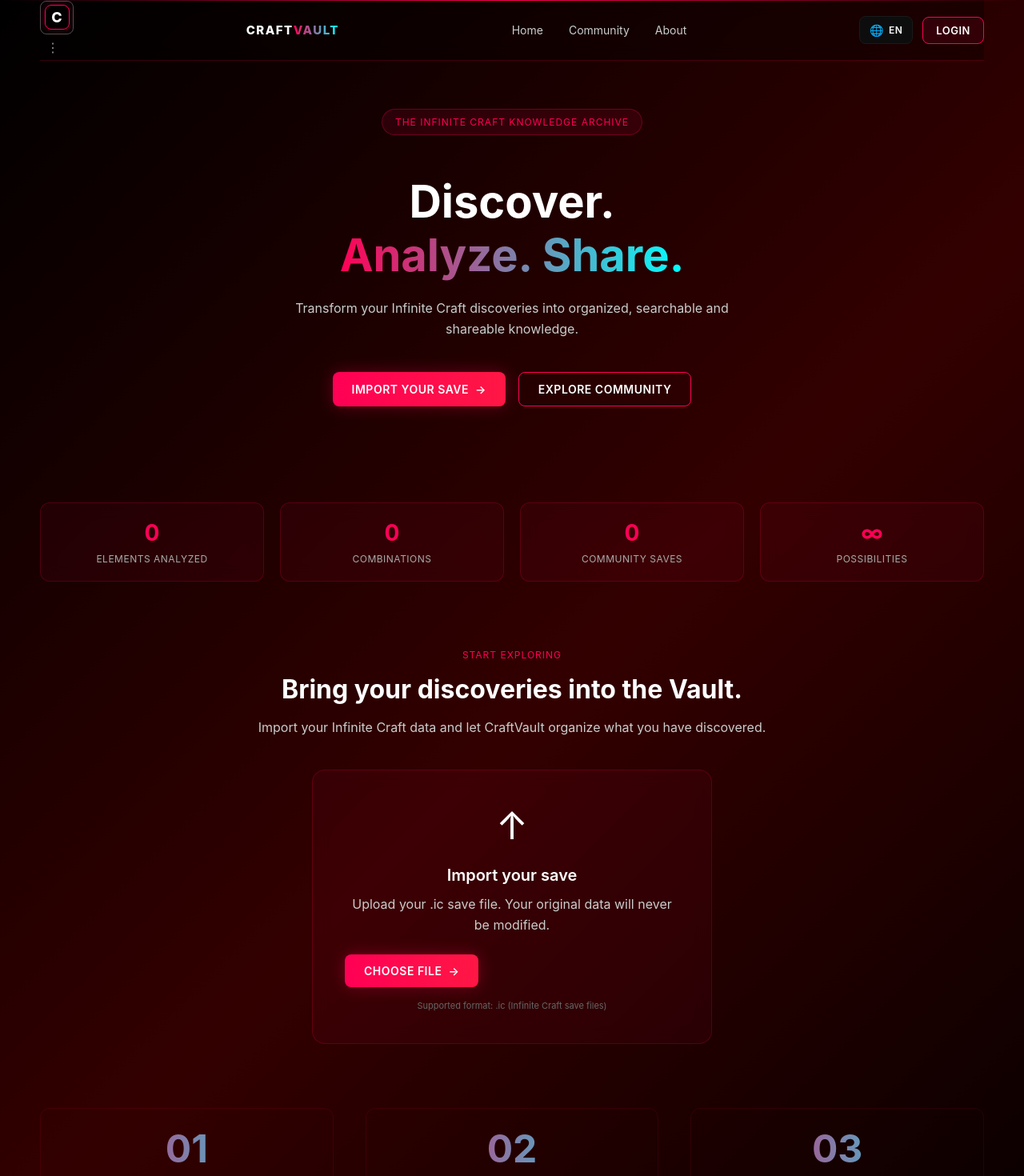
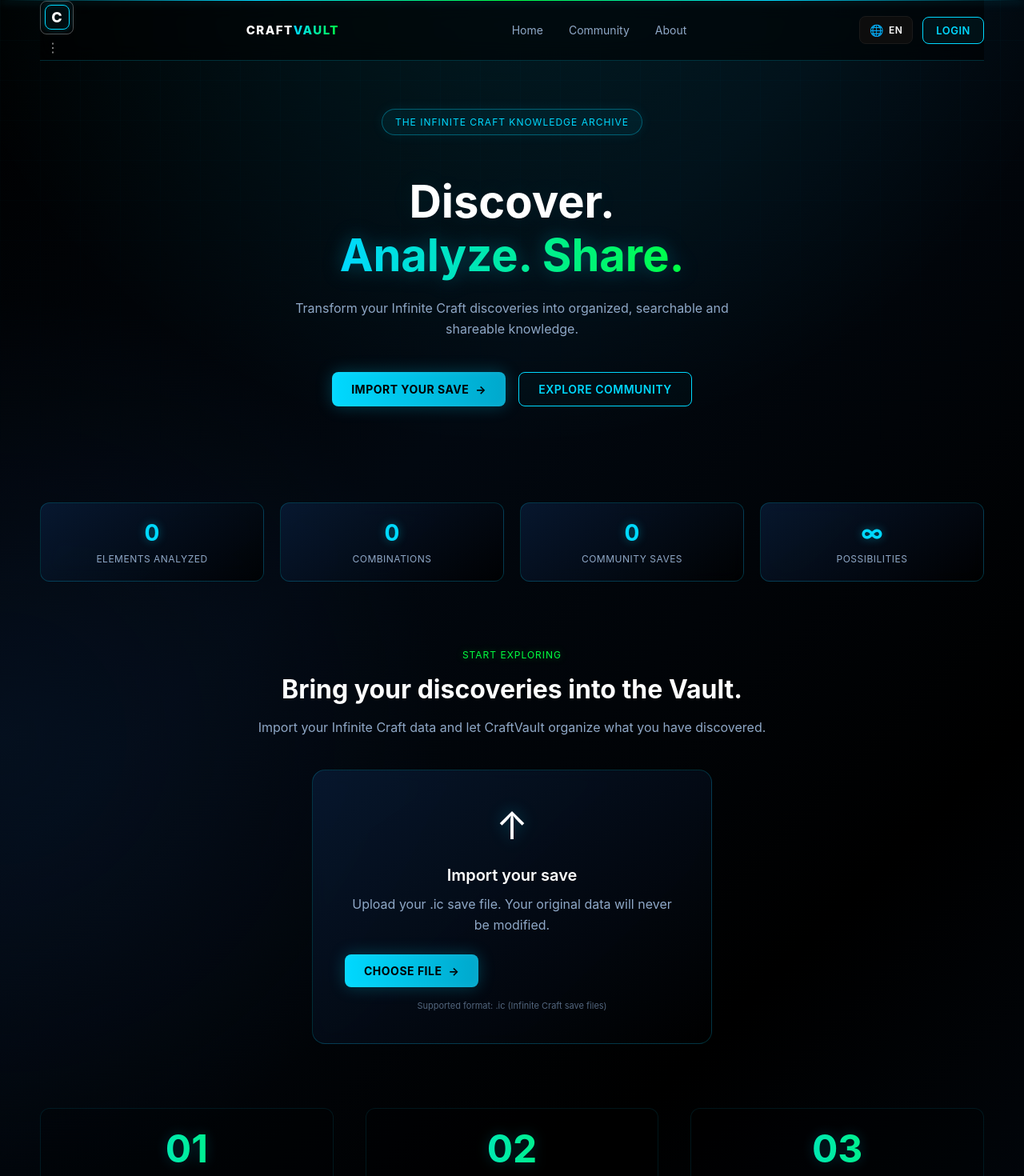
Before and after one commit to tsuki0-0/craftvault-web, a React (Vite) app: page / in a window 1280 px wide. Shown: the top 1470 px of the page at 80% size. Built offline with nearby package versions, Linux system fonts and the light colour scheme.

Commit message:
Desing do Site

```diff
--- a/src/App.css
+++ b/src/App.css
@@ -1,8 +1,26 @@
 .app {
   min-height: 100vh;
-  background: linear-gradient(135deg, #000000 0%, #1a0000 25%, #330000 50%, #1a0000 75%, #000000 100%);
+  background:
+    radial-gradient(
+      circle at 50% -10%,
+      rgba(0, 217, 255, 0.12) 0%,
+      transparent 35%
+    ),
+    radial-gradient(
+      circle at 0% 50%,
+      rgba(10, 31, 61, 0.35) 0%,
+      transparent 35%
+    ),
+    linear-gradient(
+      135deg,
+      #000000 0%,
+      #020810 35%,
+      #000000 70%,
+      #020810 100%
+    );
   color: #ffffff;
   position: relative;
+  overflow: hidden;
 }
 
 .app::before {
@@ -12,8 +30,29 @@
   left: 0;
   right: 0;
   height: 1px;
-  background: linear-gradient(90deg, transparent, #ff0055, transparent);
+  background: linear-gradient(
+    90deg,
+    transparent,
+    #00d9ff,
+    #00ff41,
+    #00d9ff,
+    transparent
+  );
   z-index: 1000;
+  box-shadow: 0 0 12px rgba(0, 217, 255, 0.7);
+}
+
+.app::after {
+  content: '';
+  position: fixed;
+  inset: 0;
+  pointer-events: none;
+  background-image:
+    linear-gradient(rgba(0, 217, 255, 0.025) 1px, transparent 1px),
+    linear-gradient(90deg, rgba(0, 217, 255, 0.025) 1px, transparent 1px);
+  background-size: 50px 50px;
+  mask-image: linear-gradient(to bottom, black, transparent 75%);
+  z-index: 0;
 }
 
 .header {
@@ -23,9 +62,11 @@
   display: flex;
   align-items: center;
   justify-content: space-between;
-  border-bottom: 1px solid rgba(255, 0, 85, 0.2);
-  backdrop-filter: blur(10px);
-  background: rgba(0, 0, 0, 0.3);
+  border-bottom: 1px solid rgba(0, 217, 255, 0.2);
+  backdrop-filter: blur(12px);
+  background: rgba(0, 0, 0, 0.55);
+  position: relative;
+  z-index: 10;
 }
 
 .logo {
@@ -39,7 +80,7 @@
 }
 
 .logo > span:last-child > span {
-  background: linear-gradient(90deg, #ff0055, #00ffff);
+  background: linear-gradient(90deg, #00d9ff, #00ff41);
   -webkit-background-clip: text;
   -webkit-text-fill-color: transparent;
   background-clip: text;
@@ -50,11 +91,14 @@
   height: 31px;
   display: grid;
   place-items: center;
-  border: 1px solid #ff0055;
+  border: 1px solid #00d9ff;
   border-radius: 8px;
   font-size: 16px;
-  color: #ff0055;
-  box-shadow: 0 0 10px rgba(255, 0, 85, 0.3);
+  color: #00d9ff;
+  background: rgba(0, 217, 255, 0.05);
+  box-shadow:
+    0 0 10px rgba(0, 217, 255, 0.25),
+    inset 0 0 10px rgba(0, 217, 255, 0.05);
 }
 
 .nav {
@@ -63,7 +107,7 @@
 }
 
 .nav a {
-  color: #cccccc;
+  color: #8fa8c7;
   font-size: 14px;
   text-decoration: none;
   transition: all 0.2s ease;
@@ -73,16 +117,18 @@
 .nav a::after {
   content: '';
   position: absolute;
-  bottom: -4px;
+  bottom: -5px;
   left: 0;
   width: 0;
   height: 2px;
-  background: linear-gradient(90deg, #ff0055, #00ffff);
+  background: linear-gradient(90deg, #00d9ff, #00ff41);
   transition: width 0.3s ease;
+  box-shadow: 0 0 8px rgba(0, 217, 255, 0.6);
 }
 
 .nav a:hover {
   color: #ffffff;
+  text-shadow: 0 0 8px rgba(0, 217, 255, 0.5);
 }
 
 .nav a:hover::after {
@@ -91,9 +137,9 @@
 
 .header-button {
   padding: 8px 16px;
-  background: rgba(255, 0, 85, 0.1);
-  border: 1px solid #ff0055;
-  color: #ffffff;
+  background: rgba(0, 217, 255, 0.06);
+  border: 1px solid #00d9ff;
+  color: #00d9ff;
   border-radius: 8px;
   font-size: 13px;
   font-weight: 600;
@@ -104,14 +150,24 @@
 }
 
 .header-button:hover {
-  background: #ff0055;
+  background: #00d9ff;
   color: #000000;
-  box-shadow: 0 0 20px rgba(255, 0, 85, 0.5);
+  box-shadow:
+    0 0 15px rgba(0, 217, 255, 0.5),
+    0 0 35px rgba(0, 217, 255, 0.2);
+}
+
+.header-buttons {
+  display: flex;
+  align-items: center;
+  gap: 12px;
 }
 
 main {
   width: min(1180px, calc(100% - 40px));
   margin: 0 auto;
+  position: relative;
+  z-index: 1;
 }
 
 .hero {
@@ -122,14 +178,15 @@
 .hero-badge {
   display: inline-block;
   padding: 8px 16px;
-  background: rgba(255, 0, 85, 0.1);
-  border: 1px solid rgba(255, 0, 85, 0.3);
+  background: rgba(0, 217, 255, 0.06);
+  border: 1px solid rgba(0, 217, 255, 0.35);
   border-radius: 20px;
-  color: #ff0055;
+  color: #00d9ff;
   font-size: 12px;
   margin-bottom: 30px;
   text-transform: uppercase;
   letter-spacing: 1px;
+  box-shadow: 0 0 15px rgba(0, 217, 255, 0.08);
 }
 
 .hero h1 {
@@ -138,17 +195,23 @@
   font-weight: 700;
   color: #ffffff;
   line-height: 1.2;
+  text-shadow: 0 0 30px rgba(0, 217, 255, 0.08);
 }
 
 .hero h1 span {
-  background: linear-gradient(90deg, #ff0055, #00ffff);
+  background: linear-gradient(
+    90deg,
+    #00d9ff,
+    #00ff41
+  );
   -webkit-background-clip: text;
   -webkit-text-fill-color: transparent;
   background-clip: text;
+  filter: drop-shadow(0 0 12px rgba(0, 217, 255, 0.25));
 }
 
 .hero-description {
-  color: #cccccc;
+  color: #8fa8c7;
   font-size: 16px;
   max-width: 600px;
   margin: 0 auto 40px;
@@ -164,37 +227,48 @@
 
 .primary-button {
   padding: 12px 24px;
-  background: linear-gradient(90deg, #ff0055, #ff1744);
-  color: #ffffff;
+  background: linear-gradient(
+    90deg,
+    #00d9ff,
+    #00a8cc
+  );
+  color: #000000;
   border: none;
   border-radius: 8px;
-  font-weight: 600;
+  font-weight: 700;
   font-size: 14px;
   cursor: pointer;
   transition: all 0.2s ease;
   display: flex;
   align-items: center;
+  justify-content: center;
   gap: 8px;
   text-transform: uppercase;
   letter-spacing: 0.5px;
-  box-shadow: 0 0 20px rgba(255, 0, 85, 0.3);
+  box-shadow:
+    0 0 20px rgba(0, 217, 255, 0.25),
+    inset 0 0 10px rgba(255, 255, 255, 0.08);
 }
 
 .primary-button:hover {
-  box-shadow: 0 0 30px rgba(255, 0, 85, 0.6);
+  box-shadow:
+    0 0 25px rgba(0, 217, 255, 0.6),
+    0 0 50px rgba(0, 217, 255, 0.2);
   transform: translateY(-2px);
 }
 
 .primary-button:disabled {
   opacity: 0.5;
   cursor: not-allowed;
+  transform: none;
+  box-shadow: none;
 }
 
 .secondary-button {
   padding: 12px 24px;
-  background: transparent;
-  color: #ffffff;
-  border: 1px solid #ff0055;
+  background: rgba(0, 217, 255, 0.02);
+  color: #00d9ff;
+  border: 1px solid #00d9ff;
   border-radius: 8px;
   font-weight: 600;
   font-size: 14px;
@@ -205,8 +279,11 @@
 }
 
 .secondary-button:hover {
-  background: rgba(255, 0, 85, 0.1);
-  box-shadow: 0 0 20px rgba(255, 0, 85, 0.3);
+  background: rgba(0, 217, 255, 0.1);
+  box-shadow:
+    0 0 20px rgba(0, 217, 255, 0.3),
+    inset 0 0 15px rgba(0, 217, 255, 0.04);
+  transform: translateY(-1px);
 }
 
 .stats {
@@ -218,8 +295,13 @@
 
 .stat-card {
   padding: 20px;
-  background: rgba(255, 0, 85, 0.05);
-  border: 1px solid rgba(255, 0, 85, 0.2);
+  background:
+    linear-gradient(
+      145deg,
+      rgba(10, 31, 61, 0.7),
+      rgba(0, 0, 0, 0.75)
+    );
+  border: 1px solid rgba(0, 217, 255, 0.2);
   border-radius: 12px;
   text-align: center;
   backdrop-filter: blur(10px);
@@ -227,22 +309,31 @@
 }
 
 .stat-card:hover {
-  border-color: #ff0055;
-  background: rgba(255, 0, 85, 0.1);
-  box-shadow: 0 0 20px rgba(255, 0, 85, 0.2);
+  border-color: #00d9ff;
+  background:
+    linear-gradient(
+      145deg,
+      rgba(10, 31, 61, 0.9),
+      rgba(0, 0, 0, 0.8)
+    );
+  box-shadow:
+    0 0 20px rgba(0, 217, 255, 0.18),
+    inset 0 0 20px rgba(0, 217, 255, 0.03);
+  transform: translateY(-3px);
 }
 
 .stat-card strong {
   display: block;
   font-size: 28px;
-  color: #ff0055;
+  color: #00d9ff;
   margin-bottom: 8px;
+  text-shadow: 0 0 12px rgba(0, 217, 255, 0.4);
 }
 
 .stat-card span {
   display: block;
   font-size: 12px;
-  color: #aaaaaa;
+  color: #8fa8c7;
   text-transform: uppercase;
   letter-spacing: 0.5px;
 }
@@ -259,10 +350,11 @@
 .section-label {
   display: inline-block;
   font-size: 12px;
-  color: #ff0055;
+  color: #00ff41;
   text-transform: uppercase;
   letter-spacing: 1px;
   margin-bottom: 16px;
+  text-shadow: 0 0 10px rgba(0, 255, 65, 0.35);
 }
 
 .import-section h2 {
@@ -273,7 +365,7 @@
 }
 
 .section-heading p {
-  color: #cccccc;
+  color: #8fa8c7;
   font-size: 16px;
   line-height: 1.6;
   margin: 0;
@@ -283,8 +375,13 @@
   max-width: 500px;
   margin: 0 auto;
   padding: 40px;
-  background: rgba(255, 0, 85, 0.05);
-  border: 1px solid rgba(255, 0, 85, 0.2);
+  background:
+    linear-gradient(
+      145deg,
+      rgba(10, 31, 61, 0.65),
+      rgba(0, 0, 0, 0.75)
+    );
+  border: 1px solid rgba(0, 217, 255, 0.2);
   border-radius: 16px;
   text-align: center;
   backdrop-filter: blur(10px);
@@ -292,21 +389,31 @@
 }
 
 .import-card:hover {
-  border-color: #ff0055;
-  background: rgba(255, 0, 85, 0.1);
-  box-shadow: 0 0 30px rgba(255, 0, 85, 0.2);
+  border-color: #00d9ff;
+  background:
+    linear-gradient(
+      145deg,
+      rgba(10, 31, 61, 0.85),
+      rgba(0, 0, 0, 0.8)
+    );
+  box-shadow:
+    0 0 30px rgba(0, 217, 255, 0.2),
+    inset 0 0 30px rgba(0, 217, 255, 0.03);
 }
 
 .upload-icon {
   font-size: 48px;
   margin-bottom: 20px;
   animation: float 3s ease-in-out infinite;
+  filter: drop-shadow(0 0 10px rgba(0, 217, 255, 0.35));
 }
 
 @keyframes float {
-  0%, 100% {
+  0%,
+  100% {
     transform: translateY(0px);
   }
+
   50% {
     transform: translateY(-10px);
   }
@@ -320,7 +427,7 @@
 }
 
 .import-card p {
-  color: #cccccc;
+  color: #8fa8c7;
   margin: 0 0 24px;
   line-height: 1.6;
 }
@@ -328,8 +435,8 @@
 .selected-file {
   margin: 20px 0;
   padding: 12px;
-  background: rgba(255, 0, 85, 0.1);
-  border: 1px solid rgba(255, 0, 85, 0.2);
+  background: rgba(0, 217, 255, 0.06);
+  border: 1px solid rgba(0, 217, 255, 0.2);
   border-radius: 8px;
   text-align: left;
 }
@@ -342,33 +449,34 @@
 }
 
 .selected-file span {
-  color: #ff0055;
+  color: #00d9ff;
   font-size: 11px;
 }
 
 .error-message {
   margin: 16px 0;
   padding: 12px;
-  background: rgba(255, 0, 0, 0.1);
-  border: 1px solid rgba(255, 0, 85, 0.3);
+  background: rgba(255, 50, 50, 0.08);
+  border: 1px solid rgba(255, 80, 80, 0.35);
   border-radius: 8px;
-  color: #ff1744;
+  color: #ff6b6b;
   font-size: 12px;
 }
 
 .success-message {
   margin: 16px 0;
   padding: 12px;
-  background: rgba(0, 255, 0, 0.1);
-  border: 1px solid rgba(0, 255, 0, 0.3);
+  background: rgba(0, 255, 65, 0.08);
+  border: 1px solid rgba(0, 255, 65, 0.3);
   border-radius: 8px;
   color: #00ff41;
   font-size: 12px;
+  box-shadow: 0 0 15px rgba(0, 255, 65, 0.08);
 }
 
 .import-card small {
   display: block;
-  color: #666666;
+  color: #52657d;
   font-size: 11px;
   margin-top: 16px;
 }
@@ -384,23 +492,31 @@
   text-align: center;
   padding: 20px;
   border-radius: 12px;
-  border: 1px solid rgba(255, 0, 85, 0.1);
+  border: 1px solid rgba(0, 217, 255, 0.1);
+  background: rgba(0, 0, 0, 0.2);
   transition: all 0.3s ease;
 }
 
 .feature:hover {
-  border-color: #ff0055;
-  background: rgba(255, 0, 85, 0.05);
+  border-color: rgba(0, 217, 255, 0.6);
+  background: rgba(10, 31, 61, 0.3);
+  box-shadow: 0 0 20px rgba(0, 217, 255, 0.1);
+  transform: translateY(-3px);
 }
 
 .feature-number {
   font-size: 48px;
   font-weight: 700;
-  background: linear-gradient(90deg, #ff0055, #00ffff);
+  background: linear-gradient(
+    90deg,
+    #00d9ff,
+    #00ff41
+  );
   -webkit-background-clip: text;
   -webkit-text-fill-color: transparent;
   background-clip: text;
   margin-bottom: 16px;
+  filter: drop-shadow(0 0 8px rgba(0, 217, 255, 0.2));
 }
 
 .feature h3 {
@@ -411,7 +527,7 @@
 }
 
 .feature p {
-  color: #cccccc;
+  color: #8fa8c7;
   font-size: 14px;
   line-height: 1.6;
   margin: 0;
@@ -420,8 +536,10 @@
 footer {
   text-align: center;
   padding: 60px 20px;
-  border-top: 1px solid rgba(255, 0, 85, 0.2);
+  border-top: 1px solid rgba(0, 217, 255, 0.2);
   margin-top: 80px;
+  position: relative;
+  z-index: 1;
 }
 
 footer .logo {
@@ -430,20 +548,22 @@
 }
 
 footer p {
-  color: #aaaaaa;
+  color: #60748d;
   margin: 0;
   font-size: 14px;
 }
 
-.header-buttons {
-  display: flex;
-  align-items: center;
-  gap: 12px;
-}
+@media (max-width: 768px) {
+  .hero {
+    padding: 45px 10px;
+  }
 
-@media (max-width: 768px) {
   .hero h1 {
     font-size: 36px;
+  }
+
+  .hero-description {
+    font-size: 14px;
   }
 
   .hero-actions {
@@ -458,10 +578,20 @@
 
   .stats {
     grid-template-columns: repeat(2, 1fr);
+    gap: 12px;
+  }
+
+  .stat-card {
+    padding: 16px 10px;
+  }
+
+  .stat-card strong {
+    font-size: 24px;
   }
 
   .features {
     grid-template-columns: 1fr;
+    gap: 20px;
   }
 
   main {
@@ -471,4 +601,48 @@
   .header {
     width: calc(100% - 20px);
   }
+
+  .nav {
+    gap: 14px;
+  }
+
+  .nav a {
+    font-size: 12px;
+  }
+
+  .header-button {
+    padding: 7px 10px;
+    font-size: 11px;
+  }
+
+  .import-card {
+    padding: 30px 20px;
+  }
 }
+
+@media (max-width: 520px) {
+  .header {
+    height: 68px;
+  }
+
+  .logo {
+    font-size: 13px;
+  }
+
+  .logo-mark {
+    width: 28px;
+    height: 28px;
+  }
+
+  .nav {
+    display: none;
+  }
+
+  .hero h1 {
+    font-size: 31px;
+  }
+
+  .stats {
+    grid-template-columns: 1fr 1fr;
+  }
+}
--- a/src/index.css
+++ b/src/index.css
@@ -16,6 +16,7 @@
     Inter, ui-sans-serif, system-ui, -apple-system,
     BlinkMacSystemFont, "Segoe UI", sans-serif;
   -webkit-font-smoothing: antialiased;
+  -moz-osx-font-smoothing: grayscale;
 }
 
 button,
@@ -24,3 +25,26 @@
 select {
   font-family: inherit;
 }
+
+::selection {
+  background: rgba(0, 217, 255, 0.3);
+  color: #ffffff;
+}
+
+::-webkit-scrollbar {
+  width: 8px;
+}
+
+::-webkit-scrollbar-track {
+  background: #000000;
+}
+
+::-webkit-scrollbar-thumb {
+  background: #0a1f3d;
+  border: 1px solid rgba(0, 217, 255, 0.35);
+  border-radius: 10px;
+}
+
+::-webkit-scrollbar-thumb:hover {
+  background: #00d9ff;
+}
```
